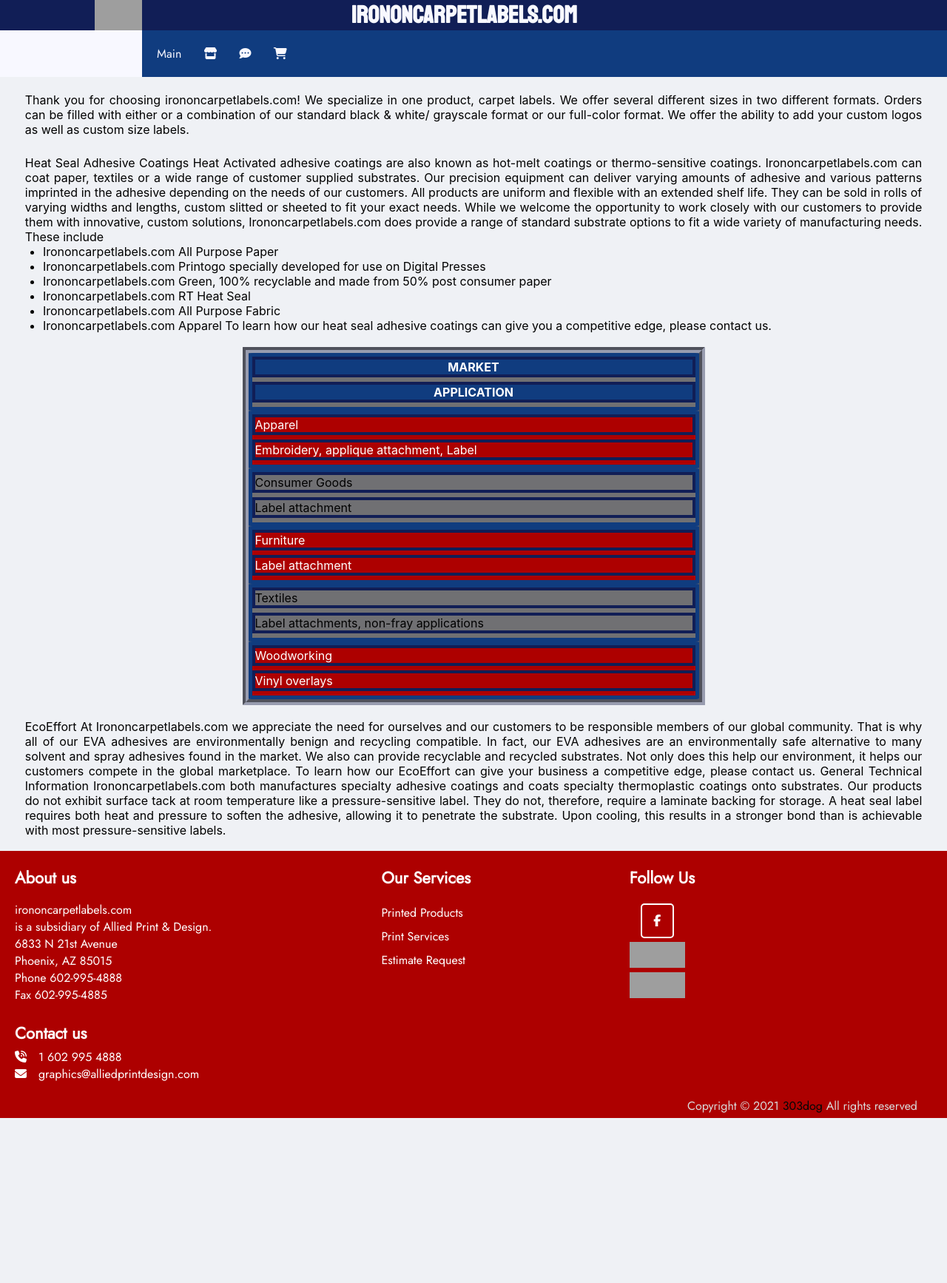
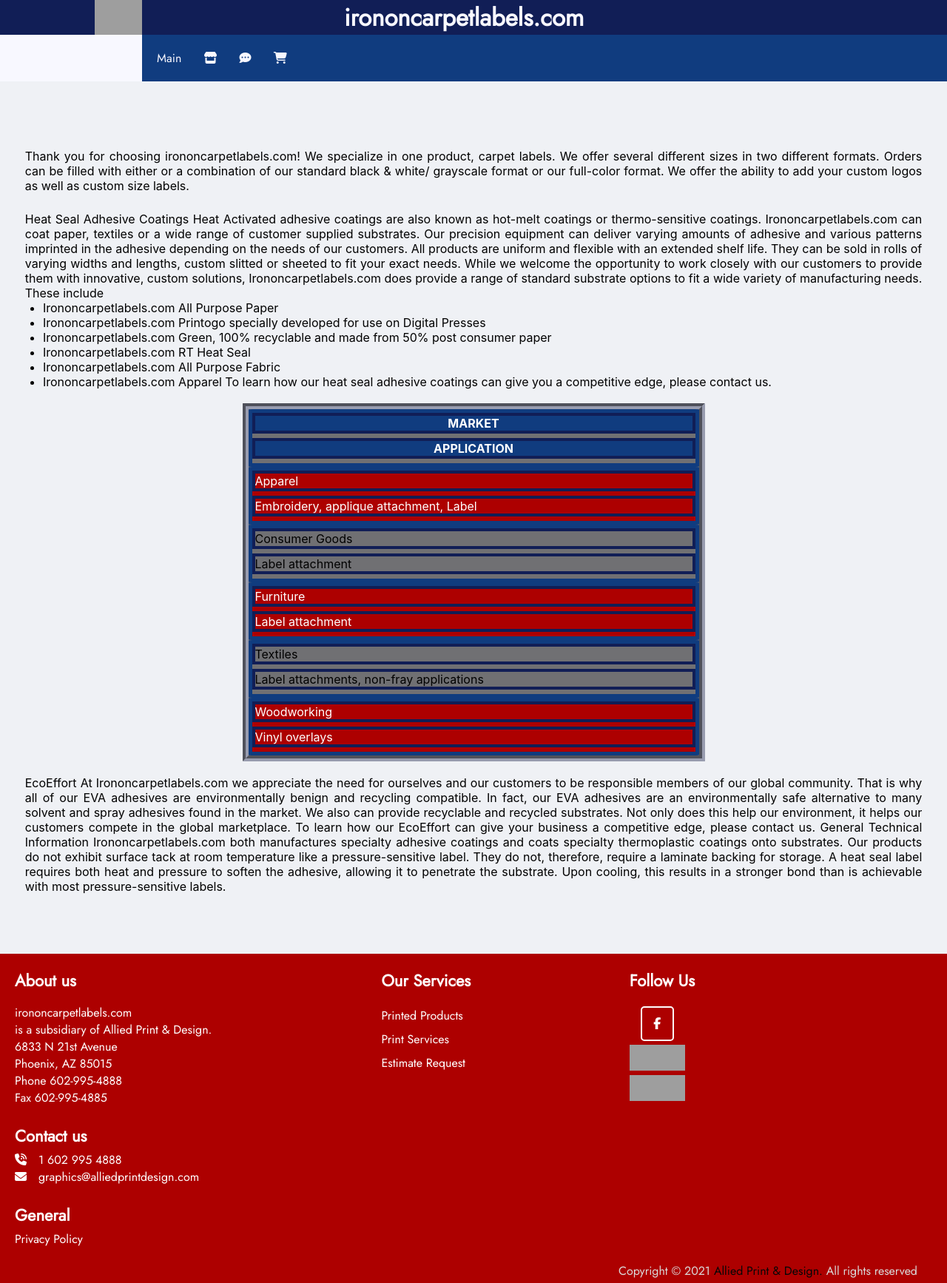
Before and after one commit to 303dog/churchform, a React (Create React App) app: page / in a window 1280 px wide. Shown: the whole page at 74% size. Before the commit the page ends 1511 px from the top, so only its background shows below. Built offline with nearby package versions, Linux system fonts and the light colour scheme; grey boxes are pictures that could not be loaded.

Commit message:
policies

```diff
--- a/src/component/Footer.js
+++ b/src/component/Footer.js
@@ -34,6 +34,12 @@
                     graphics@alliedprintdesign.com{" "}
                   </a>
                 </div>
+                <div className='topic'>General</div>
+                <div>
+                <a href='https://www.alliedprintdesign.com/privacy-policy'>
+                  Privacy Policy
+                </a>
+              </div>
               </div>
             </div>
             <div className='middle box'>
@@ -51,6 +57,10 @@
               <div>
                 <a href='https://www.alliedprintdesign.com/get-estimate/'>
                   Estimate Request
+                </a>
+              </div>
+              <div>
+                <a href='https://www.yelp.com/biz/allied-print-and-design-phoenix?utm_medium=biz_embedded_content&utm_source=biz_badge'>
                 </a>
               </div>
             </div>
@@ -76,7 +86,7 @@
           </div>
           <div className='bottom'>
             <p>
-              Copyright © 2021 <a href='#'>303dog</a> All rights reserved
+              Copyright © 2021 <a href='#'>Allied Print & Design.</a> All rights reserved
             </p>
           </div>
         </footer>
--- a/src/component/Layout.css
+++ b/src/component/Layout.css
@@ -11,7 +11,7 @@
   content: right;
   text-align: justify;
   padding: auto;
-  margin: 15px 15px 5px 15px;
+  margin: 85px 15px 75px 15px;
 }
 
 .layout__section {
--- a/src/component/NavBar.css
+++ b/src/component/NavBar.css
@@ -21,7 +21,7 @@
 .nav__title {
   text-align: center;
   font-size: calc(100% + 0.1vmin);
-  font-family: "Staatliches";
+  font-family: "Jost";
   background-color: #111e56;
   color: ghostwhite;
   padding-right: 17%;
```
Also changed, not shown: src/component/Policy.css (added, +9 -0 lines), src/component/Policy.js (added).
